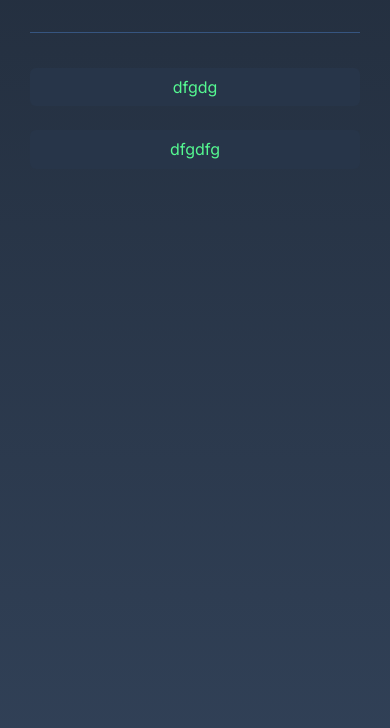
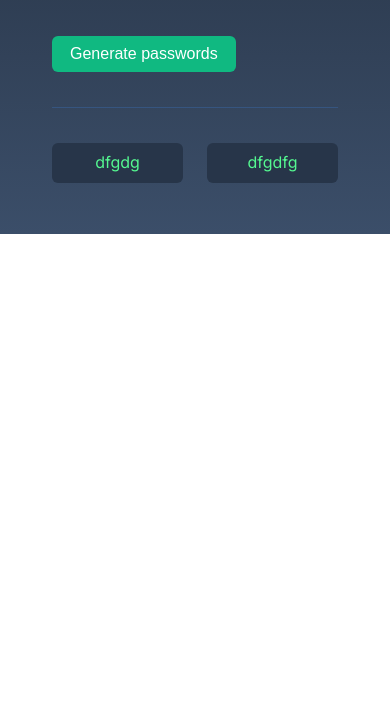
Before and after one commit to abilioassis/password-generator, a plain HTML site: page index.html in a window 390 px wide. Shown: the part 316-1044 px from the top of the page. After the commit the page ends 844 px from the top, so only its background shows below. Drawn offline with Linux system fonts and the light colour scheme.

Commit message:
Firs commit

```diff
--- a/style.css
+++ b/style.css
@@ -84,7 +84,8 @@ button {
   text-align: center;
 }
 
-@media (max-width: 500px) {
+/* Mobile */
+@media (max-width: 380px) {
   .container {
     padding: 30px 30px;
     width: 100vw;
@@ -103,9 +104,3 @@ button {
     flex-direction: column;
   }
 }
-
-@media (max-width: 800px) {
-  .container {
-    height: 200vh;
-  }
-}
```
